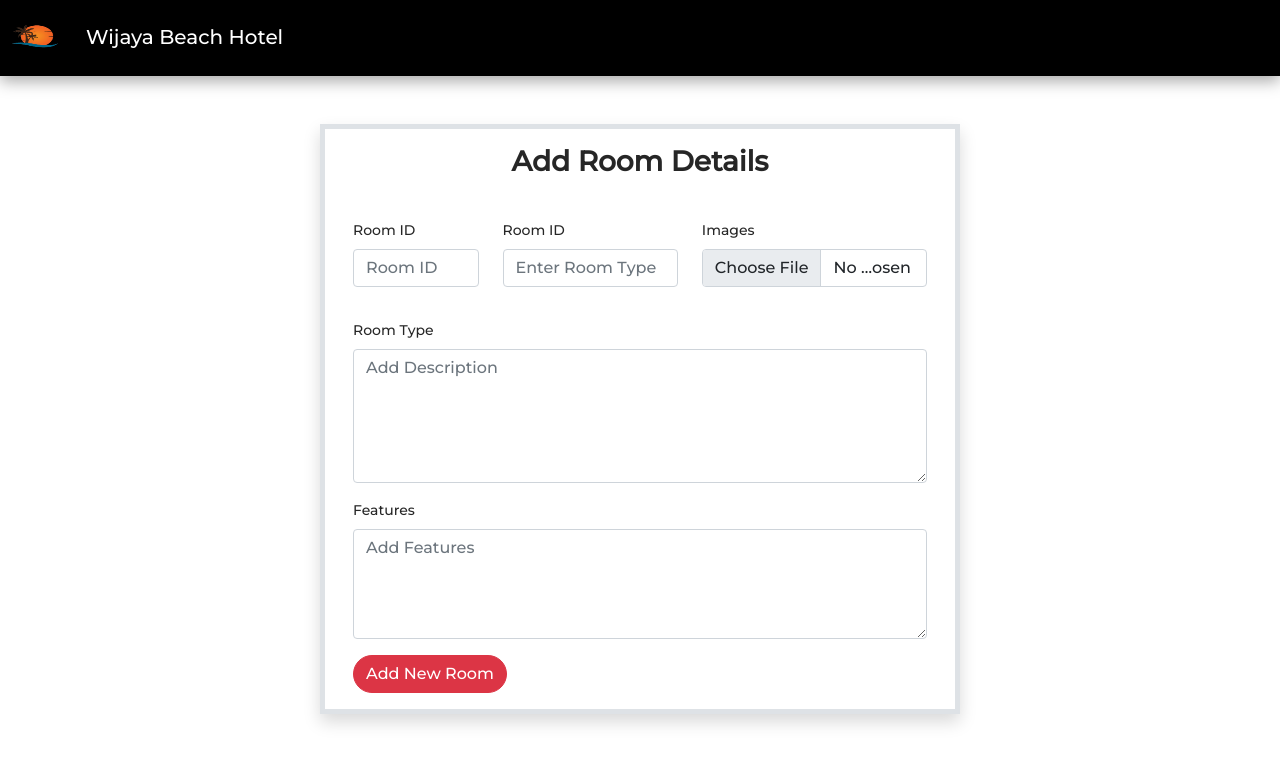
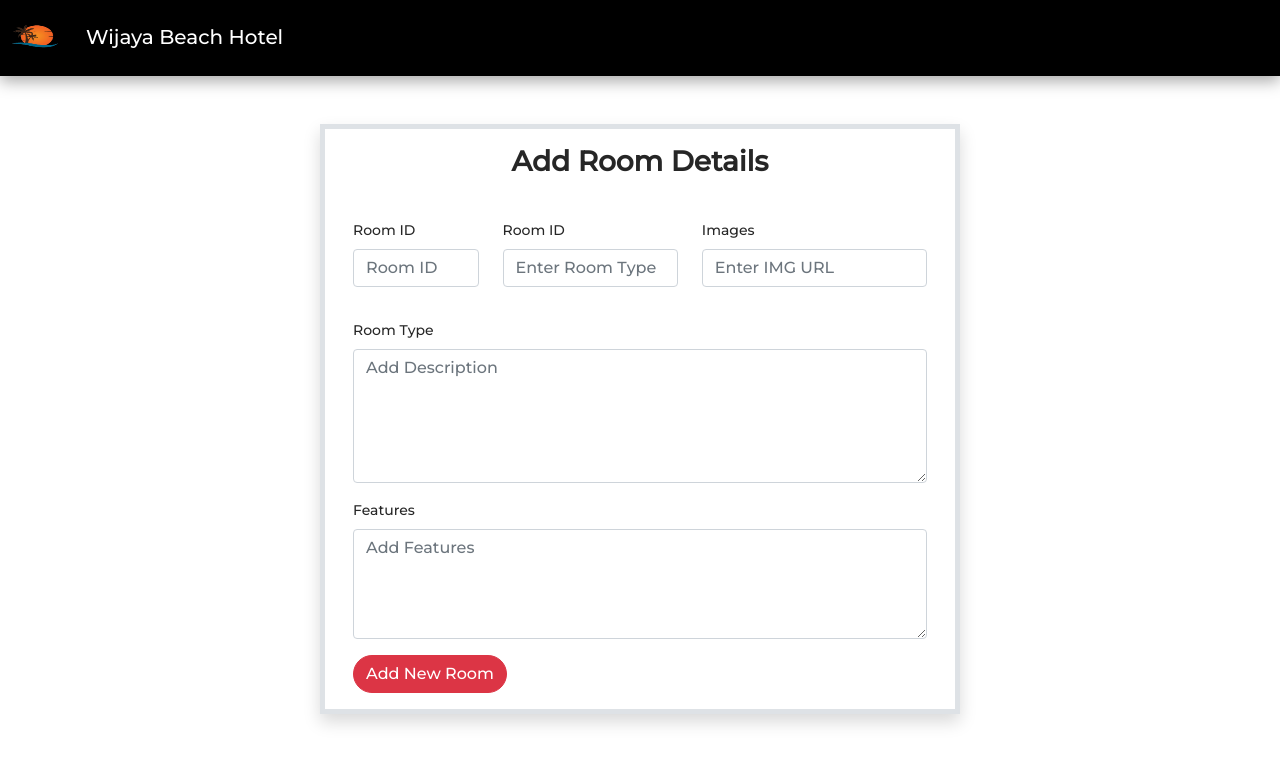
Before and after one commit to minosh00/Spm_Project_SLIIT, a React (Create React App) app in the folder client/: page /addroom in a window 1280 px wide. Shown: the top 764 px of the page. Built offline with nearby package versions, Linux system fonts and the light colour scheme.

Commit message:
Modify AddRoom Page

```diff
--- a/client/src/Components/Layout/NavBar.js
+++ b/client/src/Components/Layout/NavBar.js
@@ -67,7 +67,7 @@ const NavBar = () => {
                 </li>
 
                 <li class="nav-item">
-                  <a style={{ display: userRole == "admin" ? "flex" : "none", textDecoration: "none" }} class="nav-link" href="/addroom" aria-current="page">Edit  Room</a>
+                  <a style={{ display: userRole == "admin" ? "flex" : "none", textDecoration: "none" }} class="nav-link" href="/mainroom" aria-current="page">Edit  Room</a>
 
                 </li>
                 <li class="nav-item">
--- a/client/src/Components/Rooms/AddRooms.js
+++ b/client/src/Components/Rooms/AddRooms.js
@@ -6,13 +6,14 @@ const AddRooms = () => {
     const [room, setRoom] = useState({
         RoomID: "",
         RoomType: "",
+        RoomIMG: "",
         Description: "",
         Features: ""
     });
 
     const [file, setFile] = useState('');
 
-    function HandleSubmit (e) {
+    function HandleSubmit(e) {
         e.preventDefault();
         axios
             .post("http://localhost:5000/api/rooms", room)
@@ -22,17 +23,17 @@ const AddRooms = () => {
             .catch((err) => {
                 alert(err)
             });
-            setRoom ({
-                RoomID: "", RoomType: "", Description: "", Features: ""
-            });
+        setRoom({
+            RoomID: "", RoomType: "", RoomIMG: "", Description: "", Features: ""
+        });
     }
 
-    function onChangeInput (e) {
-        const {name, value} = e.target;
-        setRoom ((preValue) => {
+    function onChangeInput(e) {
+        const { name, value } = e.target;
+        setRoom((preValue) => {
             return {
                 ...preValue,
-                [name]:value
+                [name]: value
             }
         })
     }
@@ -57,18 +58,13 @@ const AddRooms = () => {
                                 <div class="col-md-4">
                                     <label for="gid" class="form-label">Room ID</label>
                                     <input name="RoomType" value={room.RoomType}
-onChange={onChangeInput} type="text" class="form-control" id="RoomType" placeholder='Enter Room Type' required />
+                                        onChange={onChangeInput} type="text" class="form-control" id="RoomType" placeholder='Enter Room Type' required />
                                 </div>
                                 <div class="col-md-5">
                                     <label for="gid" class="form-label">Images</label>
-                                    <input type="file" onChange={handleChange} className='form-control' />
-                                    {file &&
-                                        <div>
-                                            <span>{file.name}</span>
-                                            <img src={URL.createObjectURL(file)} />
-                                        </div>
-
-                                    } </div>
+                                    <input name="RoomIMG" value={room.RoomIMG}
+                                        onChange={onChangeInput} type="text" class="form-control" id="RoomIMG" placeholder='Enter IMG URL' required />
+                                </div>
                             </div>
                             <div className='row py-3'>
                                 <div class="col-md-12">
```
